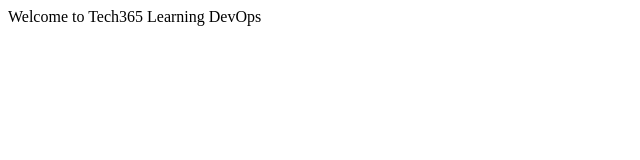
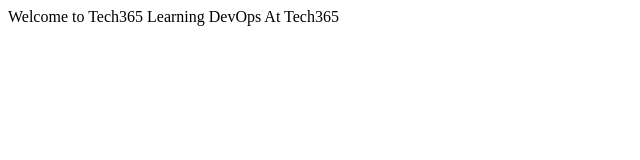
Before and after one commit to waleolajumoke/devops, a plain HTML site: page index.html in a window 1280 px wide. Shown: the full height of the page, 0-640 px from the left. Drawn offline with Linux system fonts and the light colour scheme.

Commit message:
Update index.html

```diff
--- a/index.html
+++ b/index.html
@@ -9,5 +9,6 @@
 <body>
     Welcome to Tech365
     Learning DevOps
+    At Tech365
 </body>
 </html>
```
